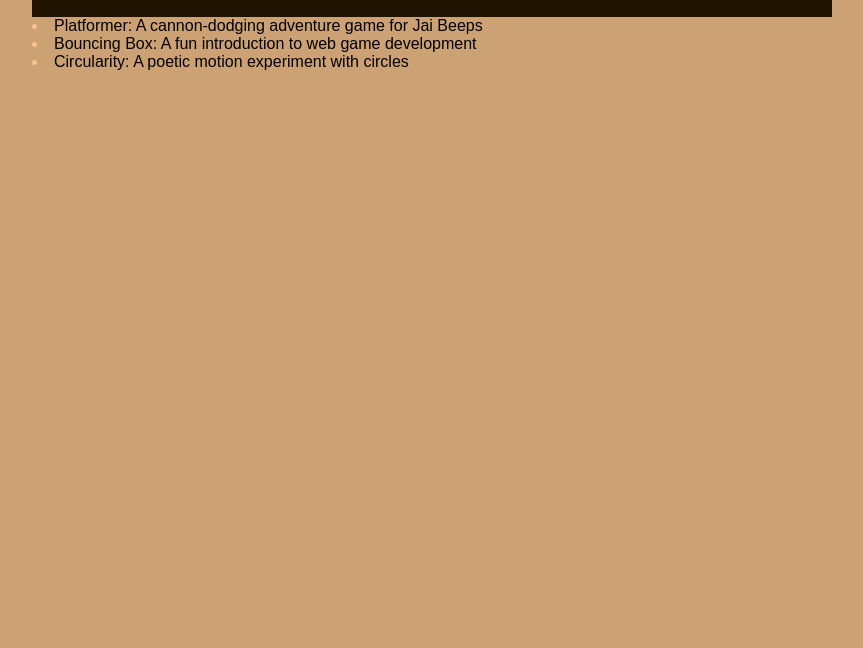
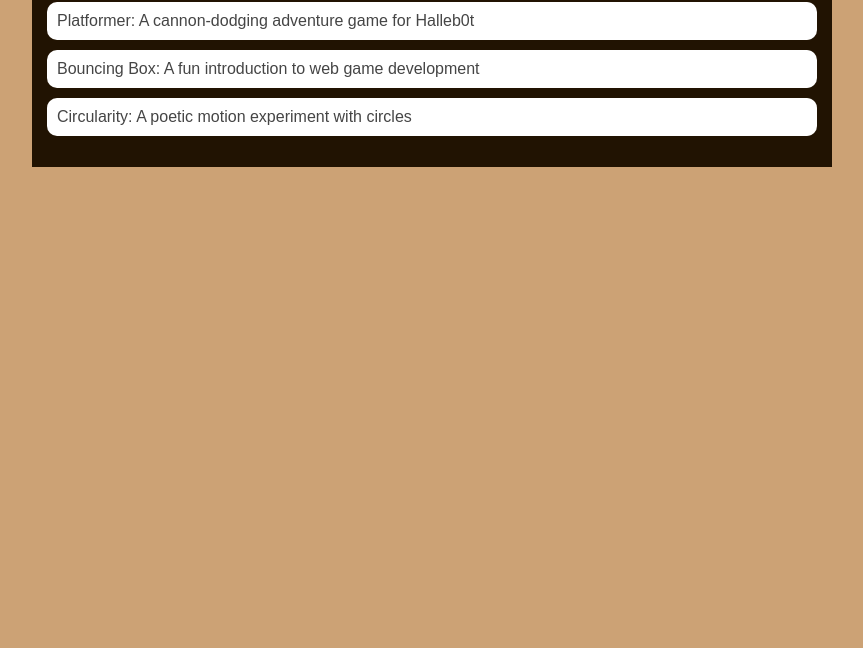
Before and after one commit to JaiBeeps/JaiBeeps.github.io, a plain HTML site: page portfolio.html in a window 1280 px wide. Shown: the part 152-800 px from the top of the page, without its empty margins (208-1071 px from the left). Drawn offline with Linux system fonts and the light colour scheme.

Commit message:
add portfolio page to website

```diff
--- a/portfolio.html
+++ b/portfolio.html
@@ -7,39 +7,38 @@
   <body>
     <div id="all-contents">
       <nav>
-        <h1>The Core</h1>
-
+     <h1>Jaivi's Page</h1>
      <ul id="nav-ul">
       <li class="nav-li">
         <a href="index.html">Home</a>
         </li>
+        <li class="nav-li">
+        <a href="portfolio.html">Portfolio</a>
+      </li>
      </ul>
       </nav>
+
 
       <main>
         <div class="content">
           <h1>Portfolio</h1>
-          <ul id="portfolio"></ul>
+          <ul id="portfolio">
+            <li>
+              <a href="fsd-projects/platformer/">Platformer: A cannon-dodging adventure game for Halleb0t</a>
+            </li>
+           <li>
+            <a href="fsd-projects/bouncing-box/">Bouncing Box: A fun introduction to web game development</a>
+            </li>
+            <li>
+              <a href="fsd-projects/circularity/">Circularity: A poetic motion experiment with circles</a>
+            </li>
+            <head>
+              <title>The heart</title>
+              <link rel="stylesheet" href="style.css"/>
+            </head>
+          </ul>
         </div>
       </main>
-
-      <li>
-        <a href="fsd-projects/platformer/"
-          >Platformer: A cannon-dodging adventure game for Jai Beeps</a>
-      </li>
-      <li>
-        <a href="fsd-projects/bouncing-box/"
-          >Bouncing Box: A fun introduction to web game development</a>
-      </li>
-      <li>
-        <a href="fsd-projects/circularity/"
-          >Circularity: A poetic motion experiment with circles</a>
-      </li>
-
-      <head>
-        <title>Jaivi's Core</title>
-        <link rel="stylesheet" href="style.css" />
-      </head>
       </div>
   </body>
 </html>
```
Lines whose indentation alone changed are shown as unchanged.
